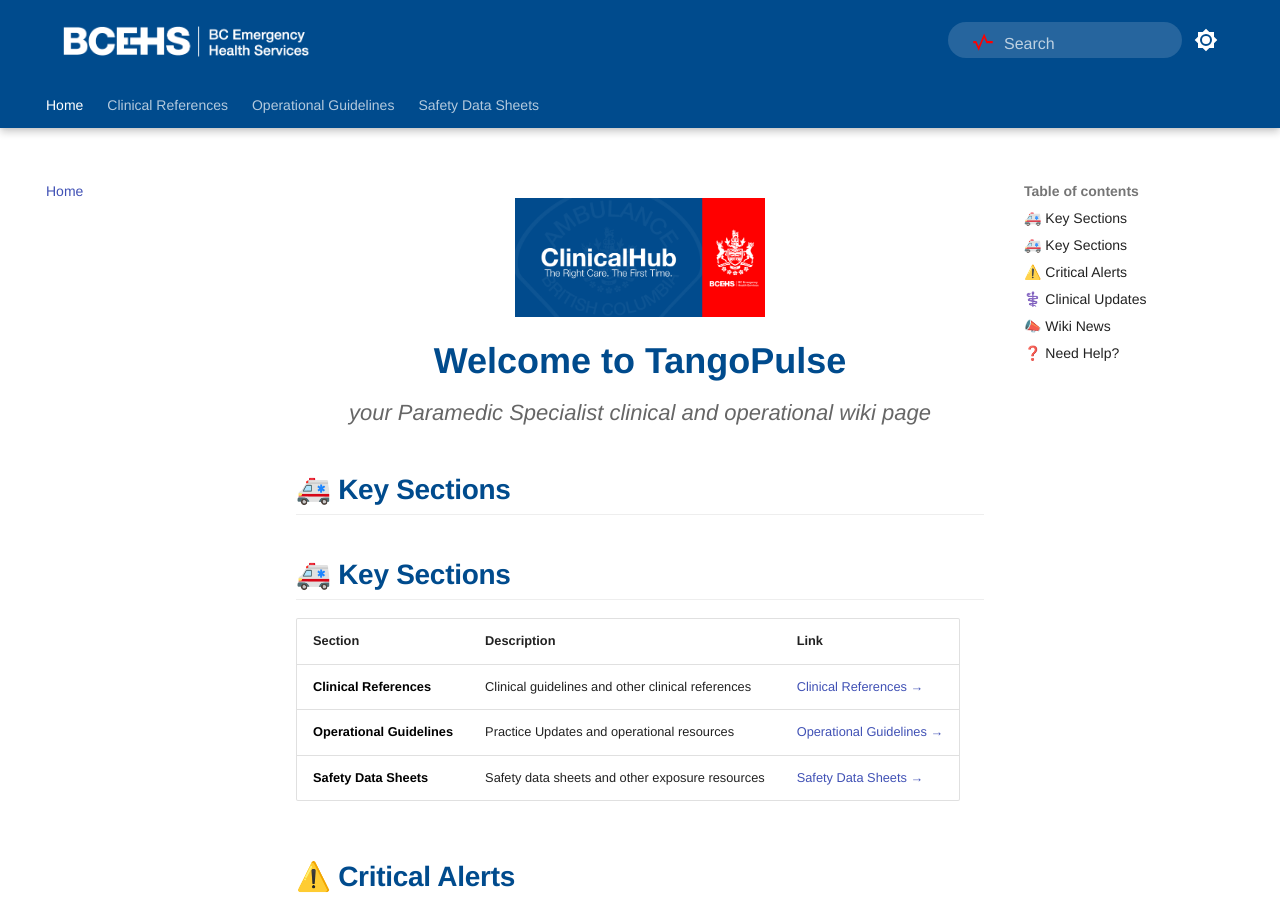
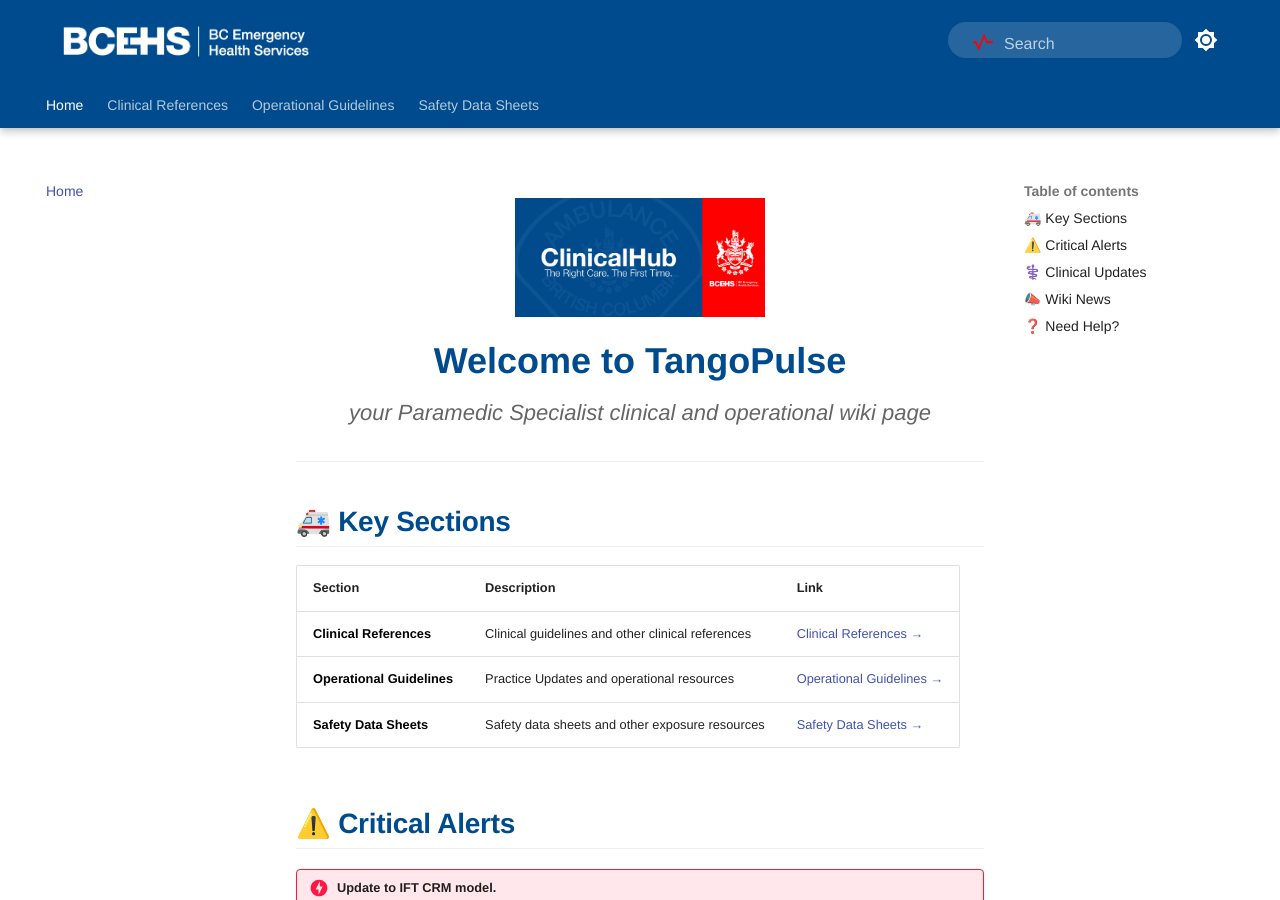
Before and after one commit to bcehsclinicalhub/TangoBot, an MkDocs documentation site: the page built from docs/index.md, in a window 1280 px wide and 900 px high. Built offline with MkDocs 1.6.1 and Material for MkDocs 9.7.7, drawn with Linux system fonts in a browser that asks for light colours.

```diff
--- a/docs/index.md
+++ b/docs/index.md
@@ -4,7 +4,8 @@
   <span class="hero-tagline">your Paramedic Specialist clinical and operational wiki page</span>
 </div>
 
-## 🚑 Key Sections
+---
+
 ## 🚑 Key Sections
 
 | Section | Description | Link |
```
